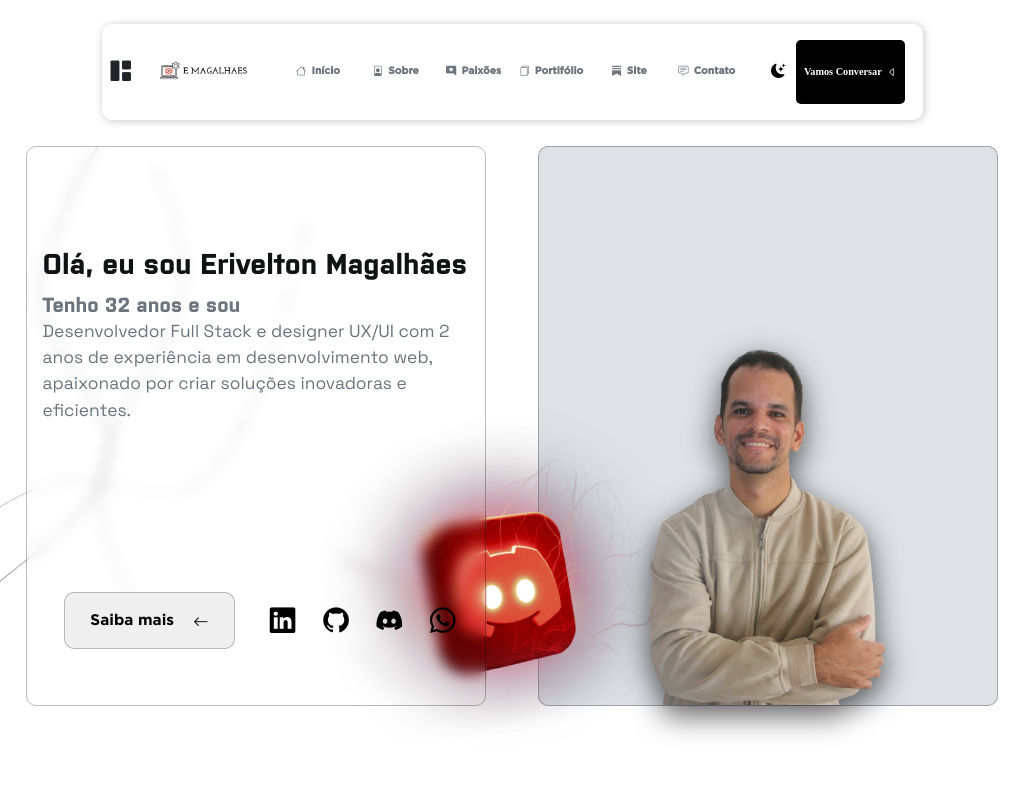
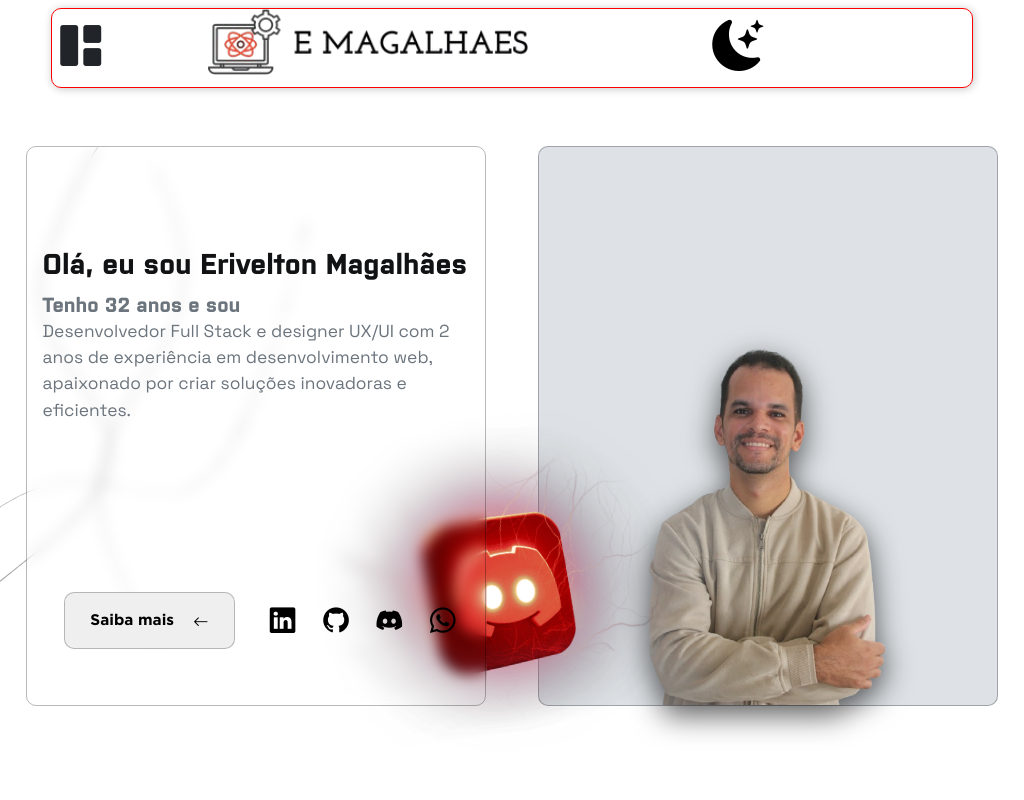
Before and after one commit to EriveltonMGit/Codigo_certo, an Angular app: page / in a window 1024 px wide. Shown: the top 800 px of the page. Built offline with nearby package versions, Linux system fonts and the light colour scheme.

Commit message:
chore: responsividade menu 800px

```diff
--- a/src/app/home/home.component.scss
+++ b/src/app/home/home.component.scss
@@ -181,12 +181,13 @@ background-color: var(--bs-gray-200);
 
 
 // MIDIA QUERY 600PX - 1024PX
-@media only screen and (min-device-width: 600px) and (max-device-width: 1024px) and (orientation: portrait) {
+@media only screen and (min-device-width: 800px) and (max-width: 1200px){
       ///// NAV BAR - MENU /////
 
 #nav_bar {
   width: 90%;
-  height: 18vh;
+  height: 10vh;
+  border: 1px solid red;
   top: 1vh;
   position: fixed;
   margin-left: 5%;
@@ -302,7 +303,7 @@ display: none;
 #nav_device {
   // border: 1px solid white;
   width: 90vw;
-  height: 18vh;
+  height: 10vh;
   position: fixed;
   top: 0;
   gap: 2vw;
```
